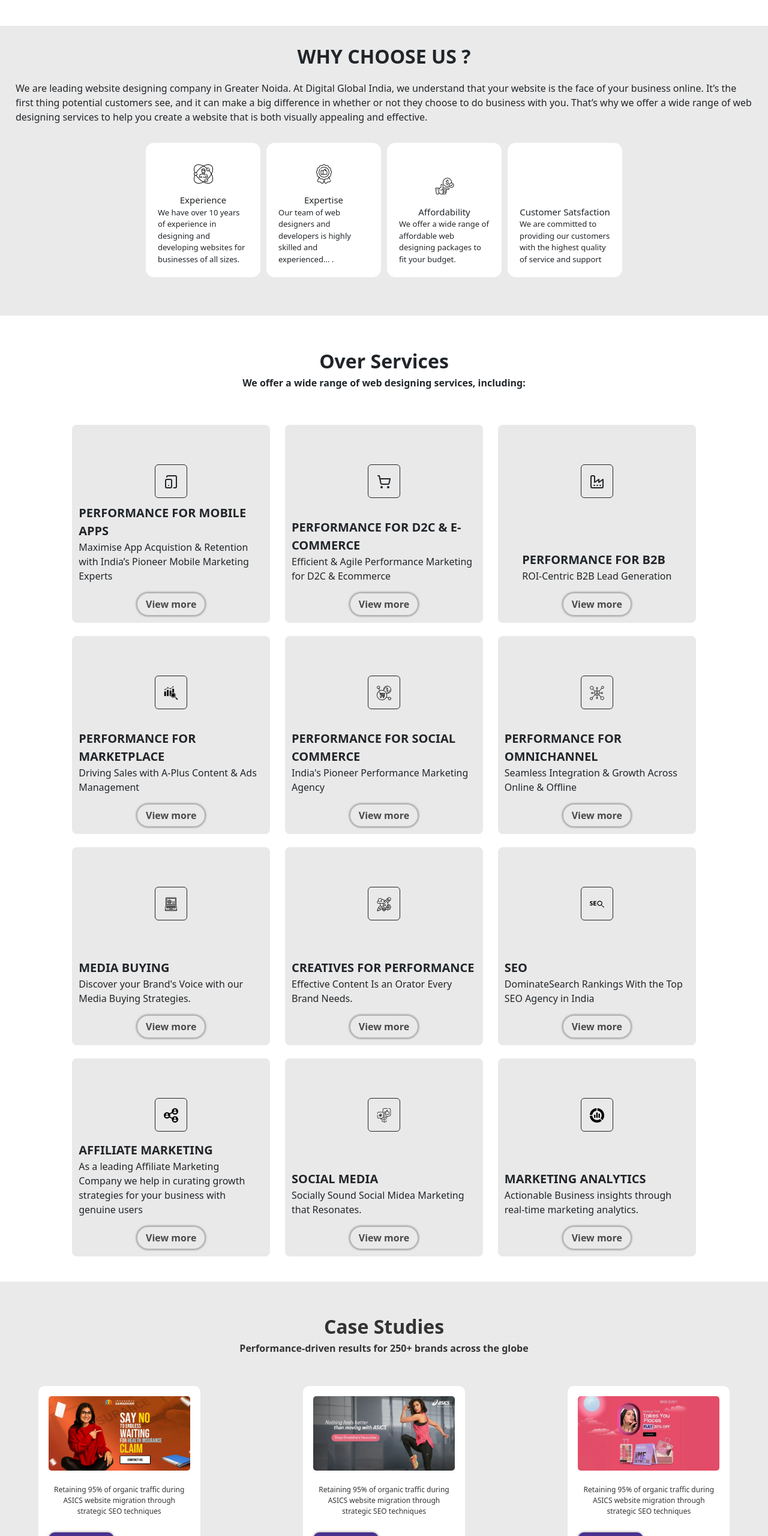
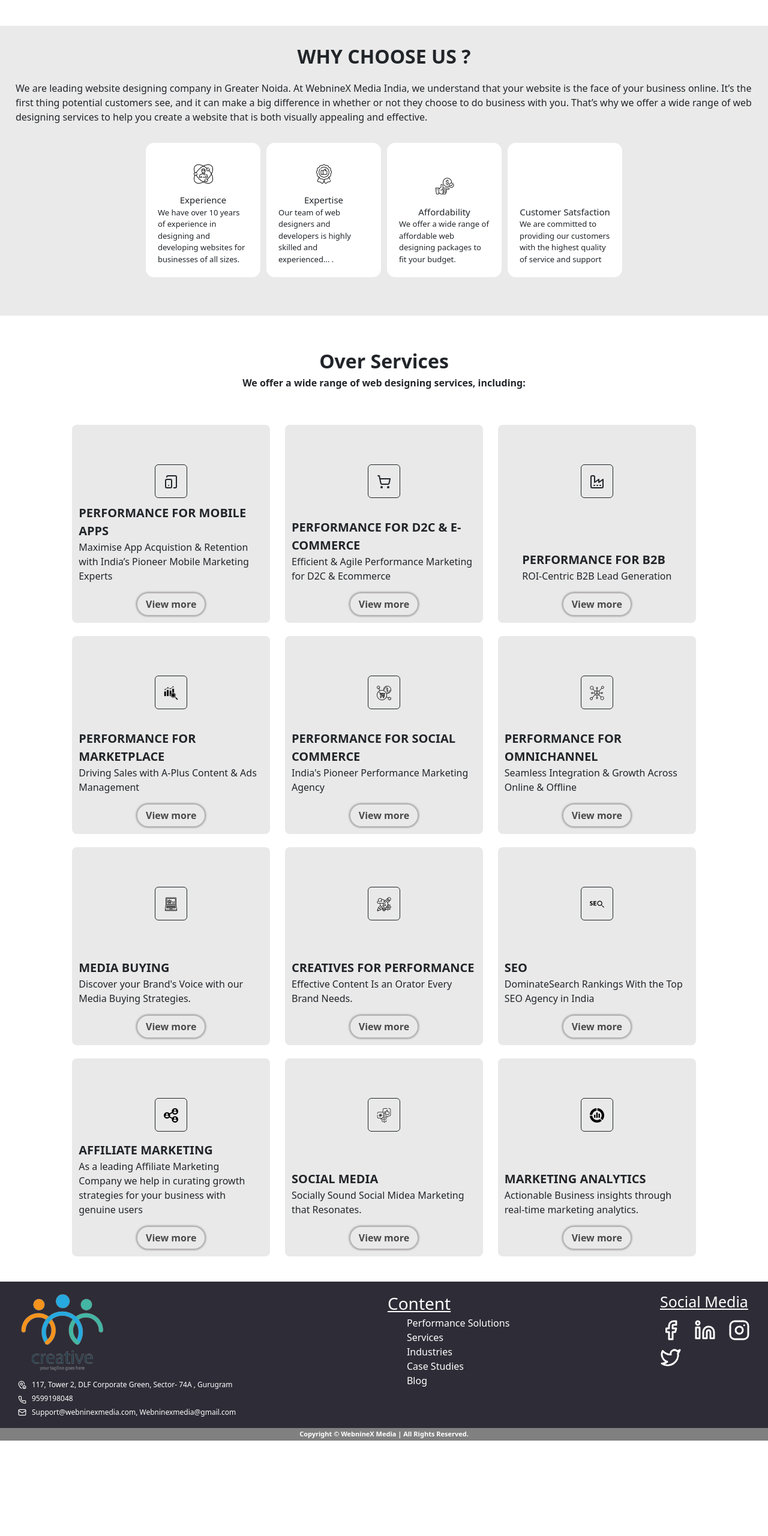
Before and after one commit to developerUdhhyog/demo-site, a plain HTML site: page index.html in a window 1280 px wide. Shown: the part 960-3520 px from the top of the page at 60% size. After the commit the page ends 3361 px from the top, so only its background shows below. Drawn offline with nearby package versions, Linux system fonts and the light colour scheme; files whose address does not match are found by name.

Commit message:
Add files via upload

```diff
--- a/index.html
+++ b/index.html
@@ -224,7 +224,7 @@
             <p>WHY CHOOSE US ?</p>
         </div>
         <div class="whyChooseUsContent">
-            <p>We are leading website  designing company in Greater Noida. At Digital Global India, we understand that your website is the face of your business online. It’s the first thing potential customers see, and it can make a big difference in whether or not they choose to do business with you. That’s why we offer a wide range of web designing services to help you create a website that is both visually appealing and effective.</p>
+            <p>We are leading website  designing company in Greater Noida. At WebnineX Media India, we understand that your website is the face of your business online. It’s the first thing potential customers see, and it can make a big difference in whether or not they choose to do business with you. That’s why we offer a wide range of web designing services to help you create a website that is both visually appealing and effective.</p>
         </div>
         <div class="whyChooseUsCards">
             <div>
@@ -472,7 +472,7 @@
         </div>
     </section>
 
-    <section class="caseStudies">
+    <section class="caseStudies" style="display: none;">
         <div style="padding-top: 4%;">
             <p style="font-size: 32px; font-weight: 600;">Case Studies</p>
             <p style="font-weight: 600;">Performance-driven results for 250+ brands across the globe</p>
@@ -603,7 +603,7 @@
             </div>
         </div>
         <div class="footerTwo">
-            Copyright © digitalglobalindia.com | All Rights Reserved.
+            Copyright ©  WebnineX Media | All Rights Reserved.
         </div>
     </footer>
 </body>
```
